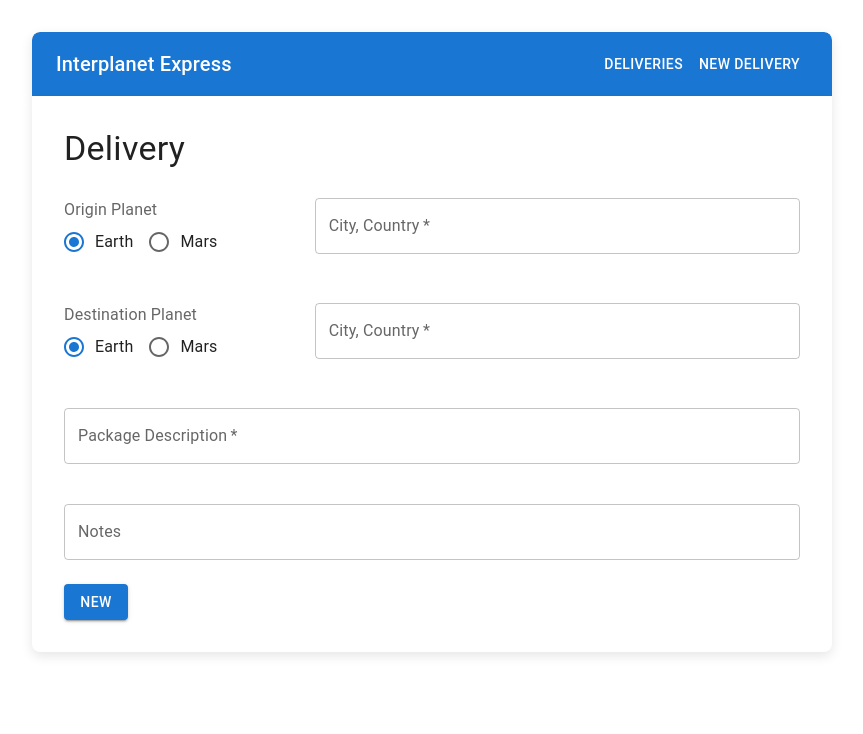
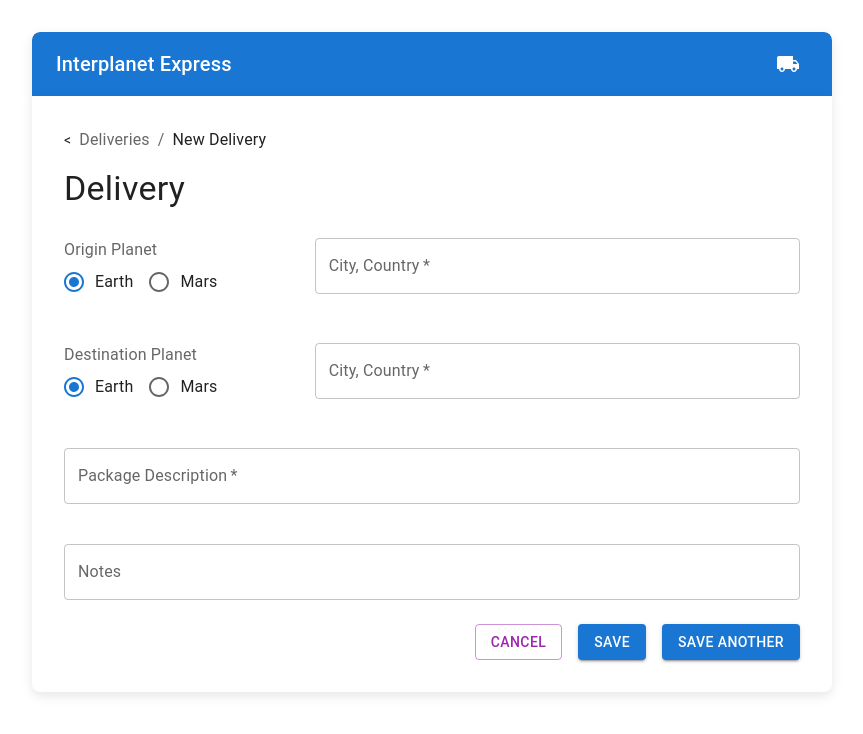
Before and after one commit to yancostasc/BeyondTheBytes, a React (Create React App) app in the folder interplanet-express/: page /register in a window 1280 px wide. Shown: the top 734 px of the page, without its empty margins (208-1071 px from the left). Built offline with nearby package versions, Linux system fonts and the light colour scheme.

Commit message:
Feat: novos ícones, mudança do register para continuar adicionando ou cancelar

```diff
--- a/interplanet-express/src/App.tsx
+++ b/interplanet-express/src/App.tsx
@@ -4,9 +4,11 @@ import {
   AppBar,
   Toolbar,
   Typography,
-  Button,
+  IconButton,
   Box,
+  Tooltip,
 } from "@mui/material";
+import { LocalShipping } from "@mui/icons-material";
 import React, { useState } from "react";
 import { Link, Route, BrowserRouter as Router, Routes } from "react-router-dom";
 import AddressList from "./components/AddressList";
@@ -61,12 +63,11 @@ const App: React.FC = () => {
               <Typography variant="h6" component="div" sx={{ flexGrow: 1 }}>
                 Interplanet Express
               </Typography>
-              <Button color="inherit" component={Link} to="/">
-                Deliveries
-              </Button>
-              <Button color="inherit" component={Link} to="/register">
-                New Delivery
-              </Button>
+              <Tooltip title="Deliveries">
+                <IconButton color="inherit" component={Link} to="/">
+                  <LocalShipping />
+                </IconButton>
+              </Tooltip>
             </Toolbar>
           </AppBar>
         </Box>
--- a/interplanet-express/src/components/AddressList.tsx
+++ b/interplanet-express/src/components/AddressList.tsx
@@ -1,5 +1,8 @@
-import DeleteIcon from "@mui/icons-material/Delete"; // Importando o ícone de exclusão
-import EditIcon from "@mui/icons-material/Edit"; // Importando o ícone de edição
+import {
+  EditOutlined,
+  DeleteOutlineOutlined,
+  AddCircleOutline,
+} from "@mui/icons-material";
 import {
   Box,
   Grid,
@@ -8,12 +11,14 @@ import {
   ListItem,
   ListItemText,
   Typography,
+  Tooltip,
 } from "@mui/material";
 import React from "react";
-import { useNavigate } from "react-router-dom";
+import { useNavigate, Link } from "react-router-dom";
 import { Planet } from "../enums/Planet";
 import { Address } from "../interfaces/Address";
 import { AddressListProps } from "../interfaces/AddressListProps";
+import { pink } from "@mui/material/colors";
 
 const AddressList: React.FC<AddressListProps> = ({
   addresses,
@@ -43,9 +48,21 @@ const AddressList: React.FC<AddressListProps> = ({
 
   return (
     <Box>
-      <Typography variant="h4" component="h2" gutterBottom>
+      <Box
+        display="flex"
+        alignItems="center"
+        justifyContent="space-between"
+        mb={2}
+      >
+        <Typography variant="h4" component="h2">
           Deliveries
         </Typography>
+        <Tooltip title="New Delivery">
+          <IconButton color="primary" component={Link} to="/register">
+            <AddCircleOutline />
+          </IconButton>
+        </Tooltip>
+      </Box>
       <List>
         {addresses.map((address, index) => (
           <ListItem key={index} divider>
@@ -65,19 +82,23 @@ const AddressList: React.FC<AddressListProps> = ({
                 </span>
               </Grid>
               <Grid item xs={3} display={"flex"} flexDirection={"row-reverse"}>
-                <IconButton
-                  aria-label="edit"
-                  onClick={() => handleEditClick(address)}
-                >
-                  <EditIcon />
-                </IconButton>
+                <Tooltip title="Delete">
                   <IconButton
                     aria-label="delete"
                     onClick={() => handleDeleteClick(address)}
                     style={{ marginLeft: "0.5rem" }}
                   >
-                  <DeleteIcon />
+                    <DeleteOutlineOutlined sx={{ color: pink[500] }} />
                   </IconButton>
+                </Tooltip>
+                <Tooltip title="Edit">
+                  <IconButton
+                    aria-label="edit"
+                    onClick={() => handleEditClick(address)}
+                  >
+                    <EditOutlined color="primary" />
+                  </IconButton>
+                </Tooltip>
               </Grid>
             </Grid>
           </ListItem>
--- a/interplanet-express/src/pages/RegisterAddress.tsx
+++ b/interplanet-express/src/pages/RegisterAddress.tsx
@@ -10,7 +10,10 @@ import {
   TextField,
   Typography,
   Grid,
+  Breadcrumbs,
+  Link as MuiLink,
 } from "@mui/material";
+import { useNavigate, Link as RouterLink } from "react-router-dom";
 import { Address } from "../interfaces/Address";
 import { RegisterAddressProps } from "../interfaces/RegisterAddressProps";
 import { Planet } from "../enums/Planet";
@@ -24,8 +27,9 @@ const RegisterAddress: React.FC<RegisterAddressProps> = ({ addAddress }) => {
   const [destinationDescription, setDestinationDescription] = useState("");
   const [packageDescription, setPackageDescription] = useState("");
   const [notes, setNotes] = useState("");
+  const navigate = useNavigate();
 
-  const handleSubmit = (e: React.FormEvent) => {
+  const handleSubmit = (e: React.FormEvent, shouldNavigate: boolean) => {
     e.preventDefault();
 
     const newAddress: Address = {
@@ -42,14 +46,38 @@ const RegisterAddress: React.FC<RegisterAddressProps> = ({ addAddress }) => {
     setDestinationDescription("");
     setPackageDescription("");
     setNotes("");
+
+    if (shouldNavigate) {
+      navigate("/");
+    }
+  };
+
+  const handleCancel = () => {
+    navigate("/");
   };
 
   return (
     <Box>
+      <Box display="flex" alignItems="center" sx={{ mb: 2 }}>
+        <Typography variant="body2" sx={{ mr: 1 }}>
+          &lt;
+        </Typography>
+        <Breadcrumbs aria-label="breadcrumb">
+          <MuiLink
+            component={RouterLink}
+            to="/"
+            underline="hover"
+            color="inherit"
+          >
+            Deliveries
+          </MuiLink>
+          <Typography color="text.primary">New Delivery</Typography>
+        </Breadcrumbs>
+      </Box>
       <Typography variant="h4" component="h1" gutterBottom>
         Delivery
       </Typography>
-      <form onSubmit={handleSubmit} style={{ width: "100%" }}>
+      <form onSubmit={(e) => handleSubmit(e, true)} style={{ width: "100%" }}>
         <Grid container spacing={2}>
           <Grid item xs={12} sm={4}>
             <FormControl component="fieldset" fullWidth margin="normal">
@@ -142,9 +170,19 @@ const RegisterAddress: React.FC<RegisterAddressProps> = ({ addAddress }) => {
               onChange={(e) => setNotes(e.target.value)}
             />
           </Grid>
-          <Grid item xs={12}>
+          <Grid item xs={12} display="flex" justifyContent="flex-end" gap={2}>
+            <Button variant="outlined" color="secondary" onClick={handleCancel}>
+              Cancel
+            </Button>
             <Button type="submit" variant="contained" color="primary">
-              New
+              Save
+            </Button>
+            <Button
+              variant="contained"
+              color="primary"
+              onClick={(e) => handleSubmit(e, false)}
+            >
+              Save Another
             </Button>
           </Grid>
         </Grid>
```
Lines whose indentation alone changed are shown as unchanged.
